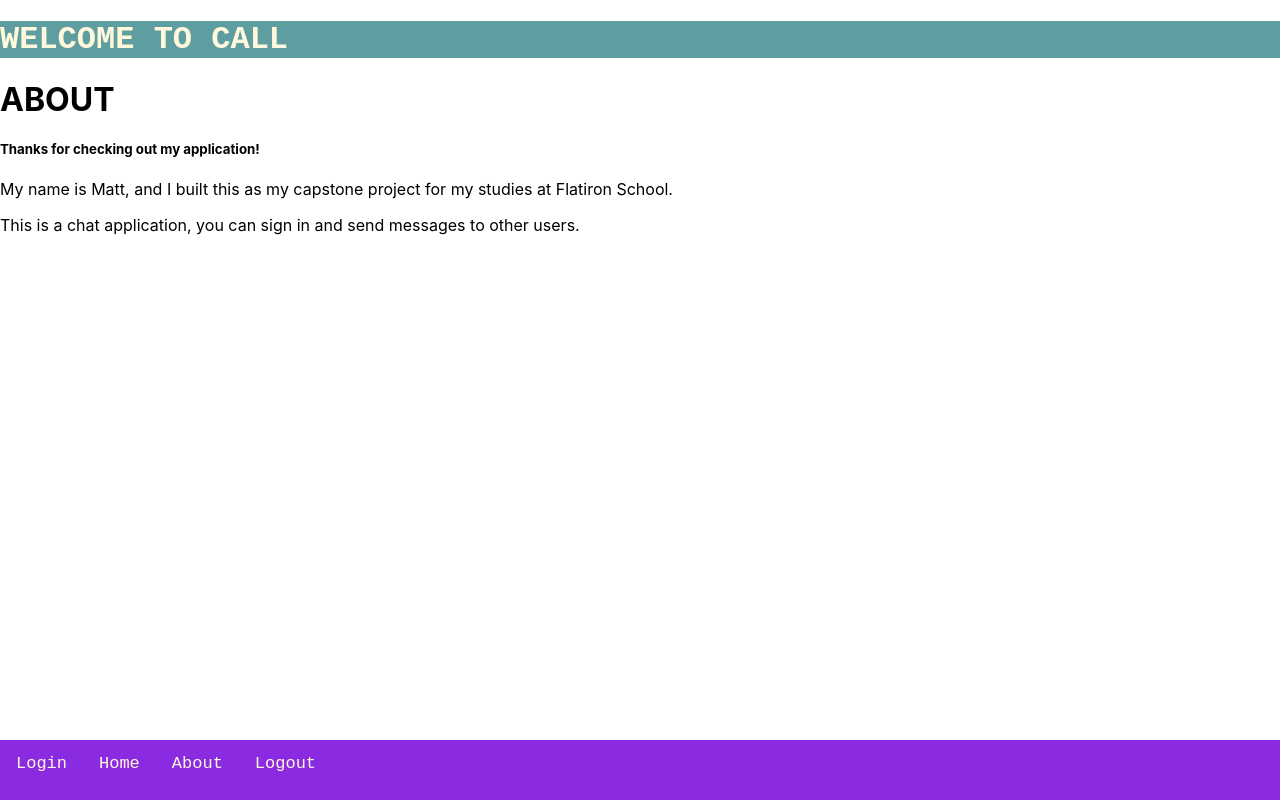
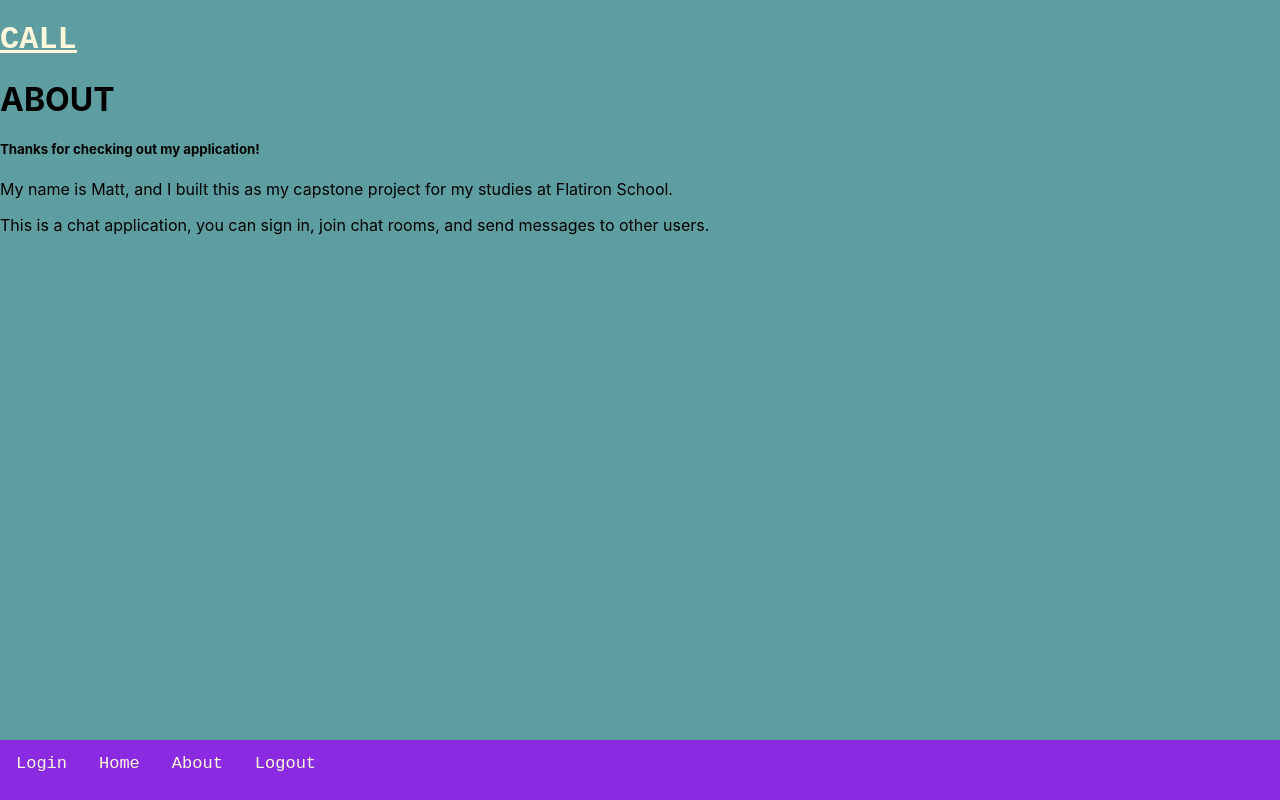
Before and after one commit to BornDeleuze/Call-Frontend, a React (Create React App) app: page /about in a window 1280 px wide. Built offline with nearby package versions, Linux system fonts and the light colour scheme; what react-actioncable-provider would draw is missing.

Commit message:
cleaning up code, deleting comments, etc

```diff
--- a/src/App.css
+++ b/src/App.css
@@ -1,3 +1,7 @@
+body{
+  background-color:cadetblue;
+
+}
 .login_form{
   width:200px;
   height:200px;
@@ -35,7 +39,6 @@
   padding: 14px 16px;
   text-decoration: none;
   font-size: 17px;
-
 }
 
 .footer{
@@ -67,6 +70,16 @@
   text-align: center;
 }
 
+.conversation_list h5{
+  color:cornsilk;
+}
+
+.conversation_list h5:hover{
+  background-color: black;
+  cursor: pointer
+}
+
+
 .conversation{
   border-radius: 10px;
   float: right;
--- a/src/components/About.js
+++ b/src/components/About.js
@@ -7,7 +7,7 @@ function About(){
 
             <h5>Thanks for checking out my application!</h5>
             <p>My name is Matt, and I built this as my capstone project for my studies at Flatiron School.</p>
-            <p>This is a chat application, you can sign in and send messages to other users.</p>
+            <p>This is a chat application, you can sign in, join chat rooms, and send messages to other users.</p>
         </div>
     )
 }
--- a/src/components/App.js
+++ b/src/components/App.js
@@ -1,9 +1,6 @@
 import React, { Component } from 'react';
 import '../App.css';
 import { Redirect, Switch, Route} from 'react-router-dom'
-import { API_ROOT } from '../constants';
-import { connect } from "react-redux"
-import Conversation from './Conversation';
 import Header from './Header';
 import Footer from './Footer';
 import ConversationList from './ConversationsList';
--- a/src/components/Header.js
+++ b/src/components/Header.js
@@ -1,11 +1,20 @@
 import React from "react";
-
+import { NavLink } from "react-router-dom";
 
 
 function Header() {
   return (
     <div className="header">
-      <h1>WELCOME TO CALL</h1>
+      <NavLink
+        to="/"
+        activeStyle={{
+          color: "#fff8dc"
+        }}
+        >
+        <h1>CALL</h1>
+      </NavLink>
+
+
     </div>
   );
 }
```
Also changed, not shown: src/components/ConversationsList.js (+0 -13 lines), src/components/LoginVerification.js (+0 -8 lines).
